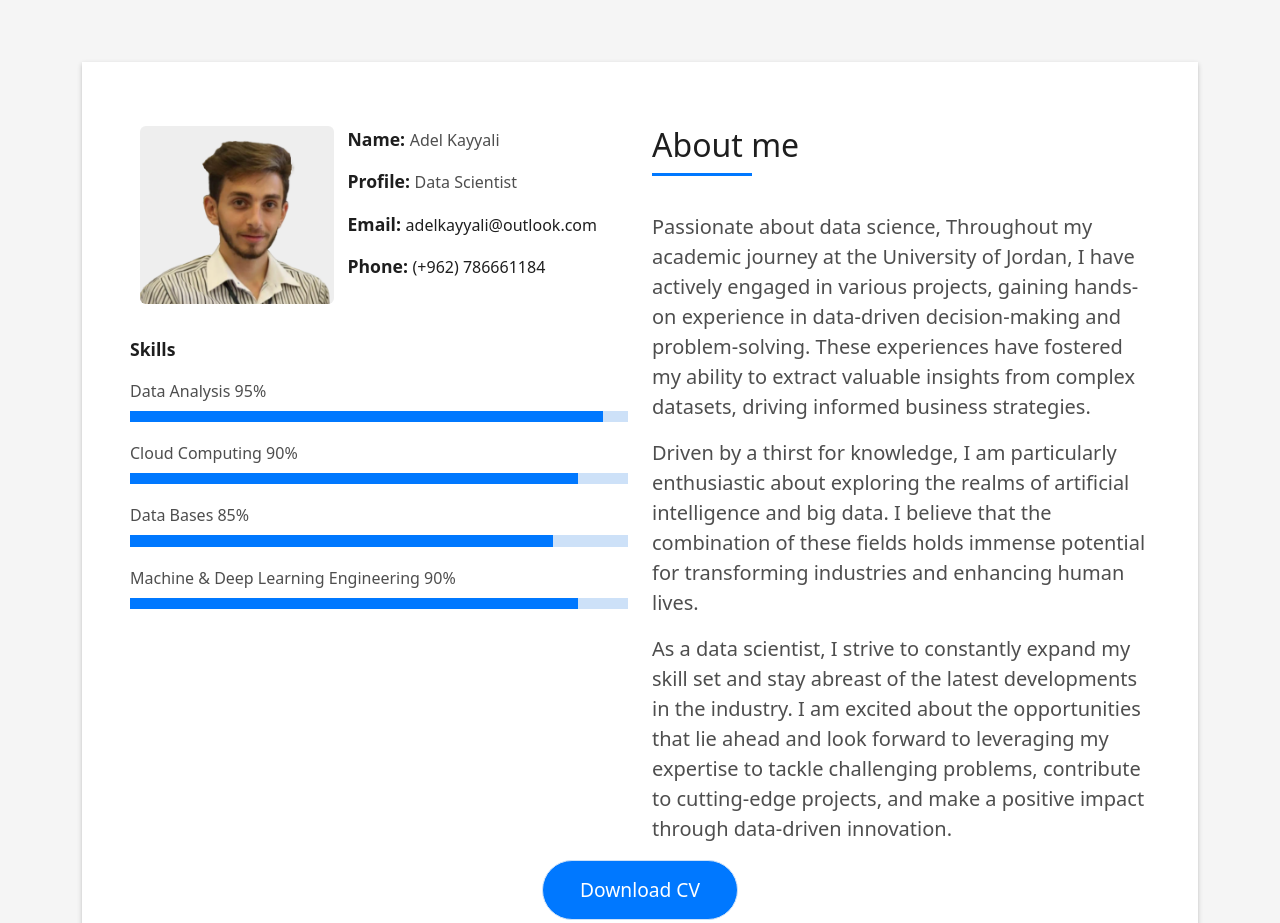
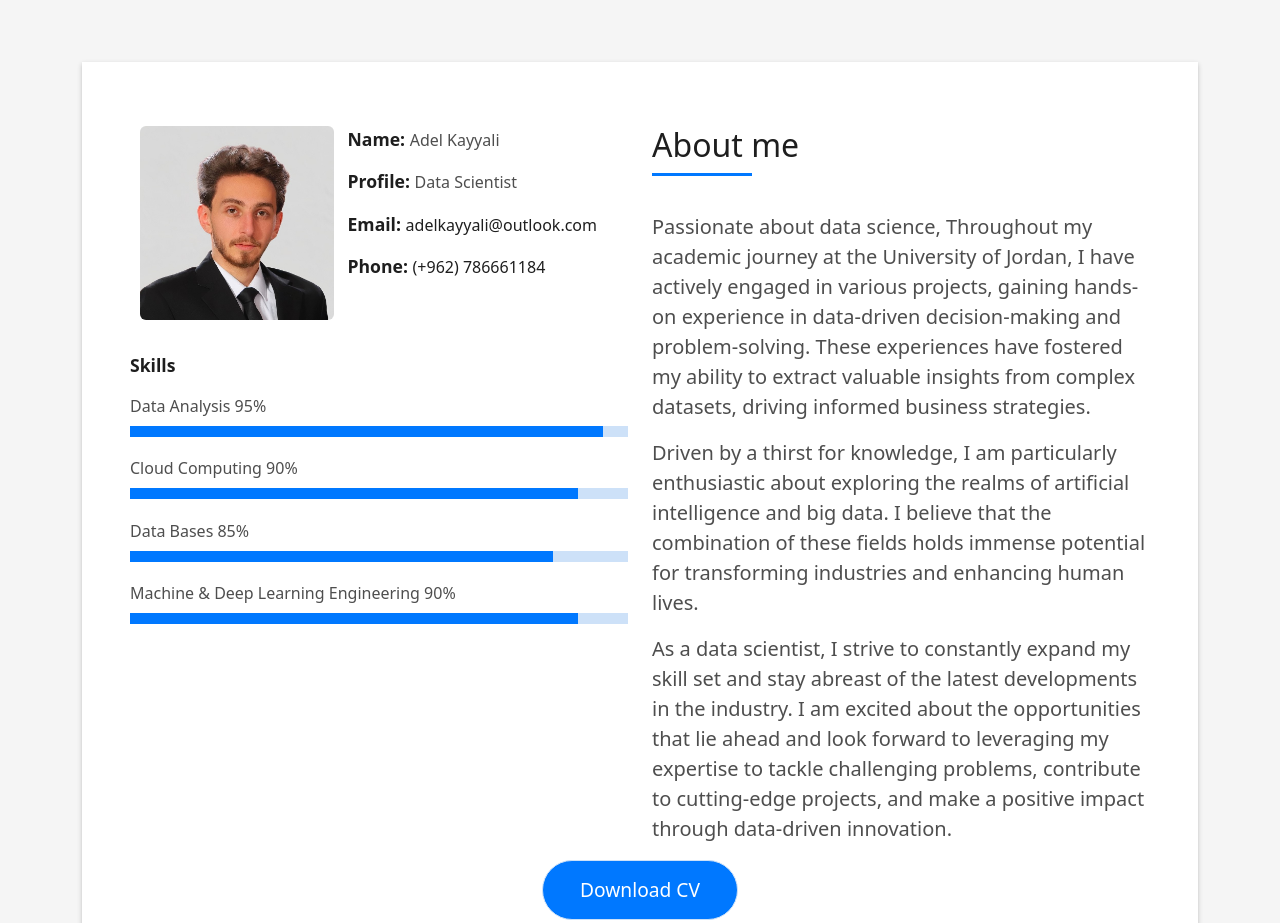
Before and after one commit to Adel-Kayyali/adel.github.io, a plain HTML site: page index.html in a window 1280 px wide. Shown: the part 802-1725 px from the top of the page. Drawn offline with Linux system fonts and the light colour scheme.

Commit message:
Updated pictures

```diff
--- a/index.html
+++ b/index.html
@@ -78,7 +78,7 @@
                   <div class="row">
                     <div class="col-sm-6 col-md-5">
                       <div class="about-img">
-                        <img src="assets/img/about.png" class="img-fluid rounded b-shadow-a" alt="">
+                        <img src="assets/img/Adel.jpg" class="img-fluid rounded b-shadow-a" alt="">
                       </div>
                     </div>
                     <div class="col-sm-6 col-md-7">
```
Also changed, not shown: assets/img/Adel.jpg (added), assets/img/about.png (deleted).
